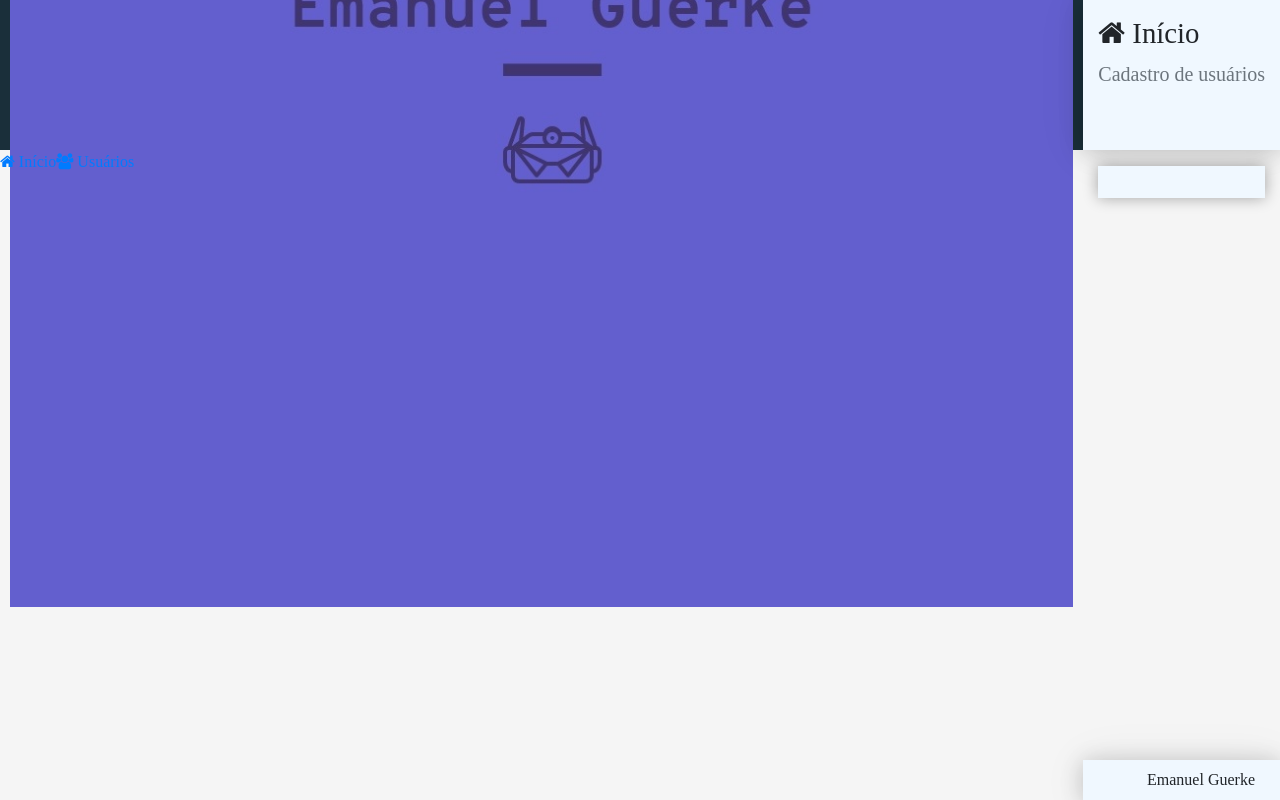
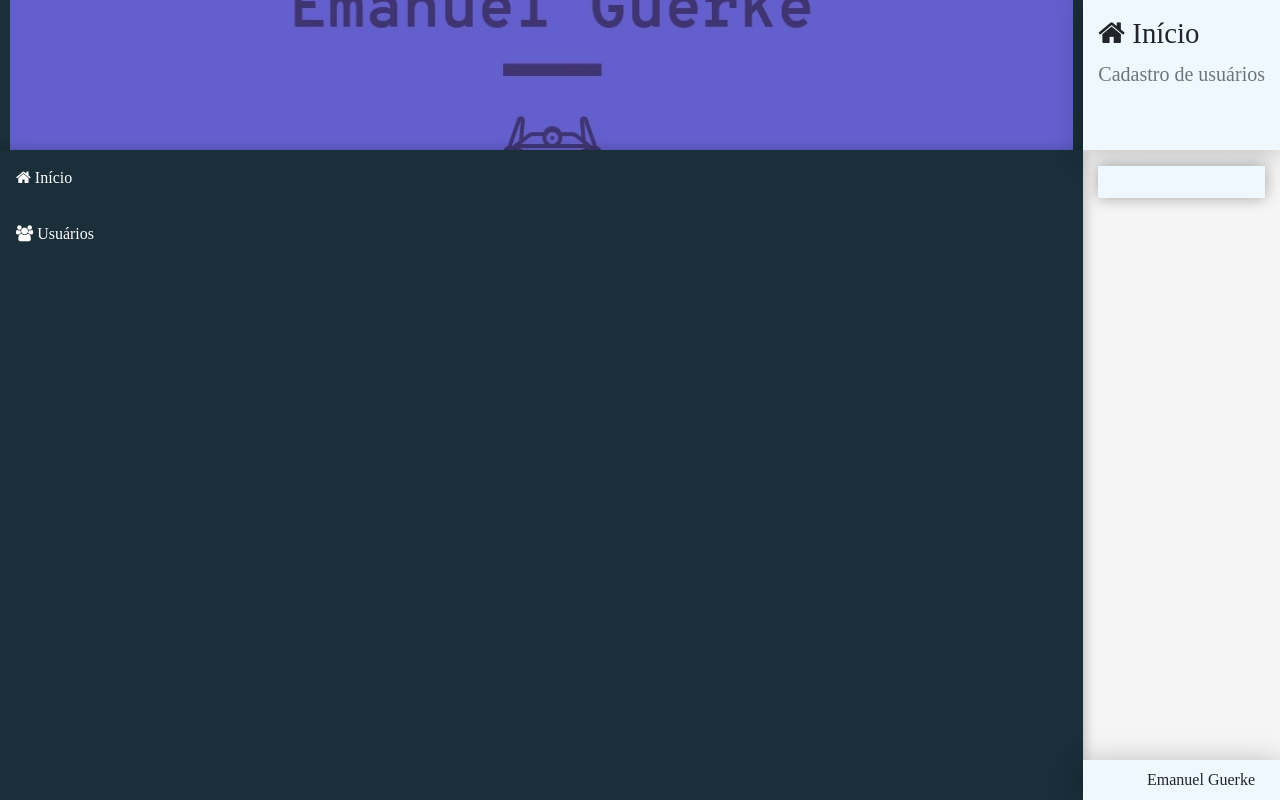
Before and after one commit to emanuelguerke/cadastroUsuariosReact, a React (Create React App) app in the folder cadastroUsuarios/frontend/: page / in a window 1280 px wide. Built offline with nearby package versions, Linux system fonts and the light colour scheme.

Commit message:
Update Nav.css

```diff
--- a/cadastroUsuarios/frontend/src/components/template/Nav.css
+++ b/cadastroUsuarios/frontend/src/components/template/Nav.css
@@ -0,0 +1,18 @@
+aside.menu-area{
+    background-color: var(--bg-dark);
+    box-shadow:
+        2px 0px 10px 0 rgba(0, 0,0, 0.14),
+        2px 0px 15px 0 rgba(0, 0,0, 0.10)
+}
+
+.menu a{
+    display: block;
+    text-decoration: none;
+    color: #fff;
+    font-weight: 300;
+    padding: 16px;
+}
+
+.menu a:hover{
+    background: linear-gradient(135deg, #07a7e3 0%, #32dac3 100%);
+}
```
